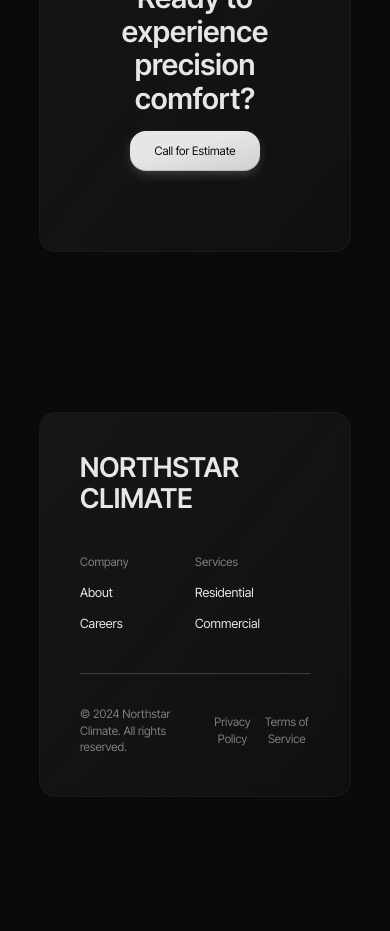
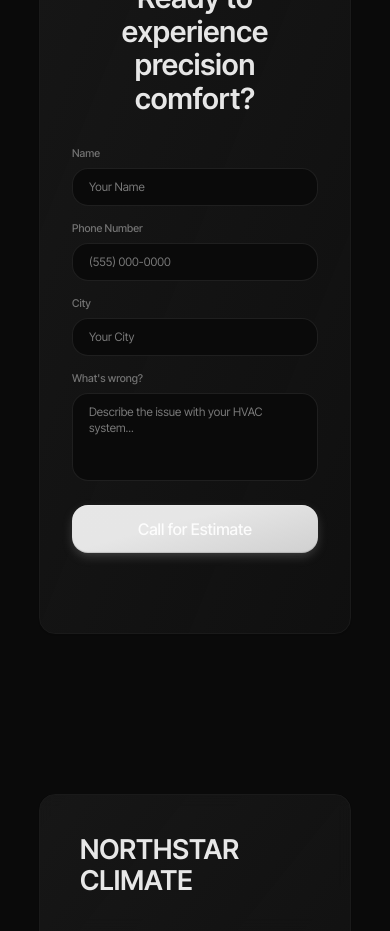
Before and after one commit to dmytro-webild/0258e82b-3d67-4db3-a451-4392b9e290e1, a React (Vite) app: page / in a window 390 px wide. Shown: the part 7960-8891 px from the top of the page. Before the commit the page ends 8837 px from the top, so only its background shows below. Built offline with nearby package versions, Linux system fonts and the light colour scheme; a web font is replaced by a local one.

Commit message:
Bob AI: Added contact form with name, phone, city, and issue fields

```diff
--- a/src/pages/HomePage/sections/Contact.tsx
+++ b/src/pages/HomePage/sections/Contact.tsx
@@ -28,9 +28,52 @@ const ContactInline = () => {
                 className="md:max-w-8/10 text-5xl 2xl:text-6xl leading-[1.15] font-semibold text-center text-balance"
               />
 
-              <div className="flex flex-wrap justify-center gap-3 mt-2 md:mt-3">
-                <Button text={primaryButton.text} href={primaryButton.href} variant="primary" />
-              </div>
+              <form className="w-full max-w-lg flex flex-col gap-4 mt-6 text-left" onSubmit={(e) => e.preventDefault()}>
+                <div className="grid grid-cols-1 sm:grid-cols-2 gap-4">
+                  <div className="flex flex-col gap-1.5">
+                    <label className="text-xs font-medium text-accent">Name</label>
+                    <input
+                      type="text"
+                      required
+                      placeholder="Your Name"
+                      className="w-full px-4 py-2.5 rounded bg-background border border-accent/20 text-foreground focus:outline-none focus:border-foreground/50 text-sm"
+                    />
+                  </div>
+                  <div className="flex flex-col gap-1.5">
+                    <label className="text-xs font-medium text-accent">Phone Number</label>
+                    <input
+                      type="tel"
+                      required
+                      placeholder="(555) 000-0000"
+                      className="w-full px-4 py-2.5 rounded bg-background border border-accent/20 text-foreground focus:outline-none focus:border-foreground/50 text-sm"
+                    />
+                  </div>
+                </div>
+                <div className="flex flex-col gap-1.5">
+                  <label className="text-xs font-medium text-accent">City</label>
+                  <input
+                    type="text"
+                    required
+                    placeholder="Your City"
+                    className="w-full px-4 py-2.5 rounded bg-background border border-accent/20 text-foreground focus:outline-none focus:border-foreground/50 text-sm"
+                  />
+                </div>
+                <div className="flex flex-col gap-1.5">
+                  <label className="text-xs font-medium text-accent">What's wrong?</label>
+                  <textarea
+                    required
+                    rows={4}
+                    placeholder="Describe the issue with your HVAC system..."
+                    className="w-full px-4 py-2.5 rounded bg-background border border-accent/20 text-foreground focus:outline-none focus:border-foreground/50 text-sm resize-none"
+                  />
+                </div>
+                <button
+                  type="submit"
+                  className="mt-2 w-full primary-button py-3 px-6 rounded font-medium transition cursor-pointer text-center"
+                >
+                  Call for Estimate
+                </button>
+              </form>
             </div>
           </div>
         </ScrollReveal>
```
